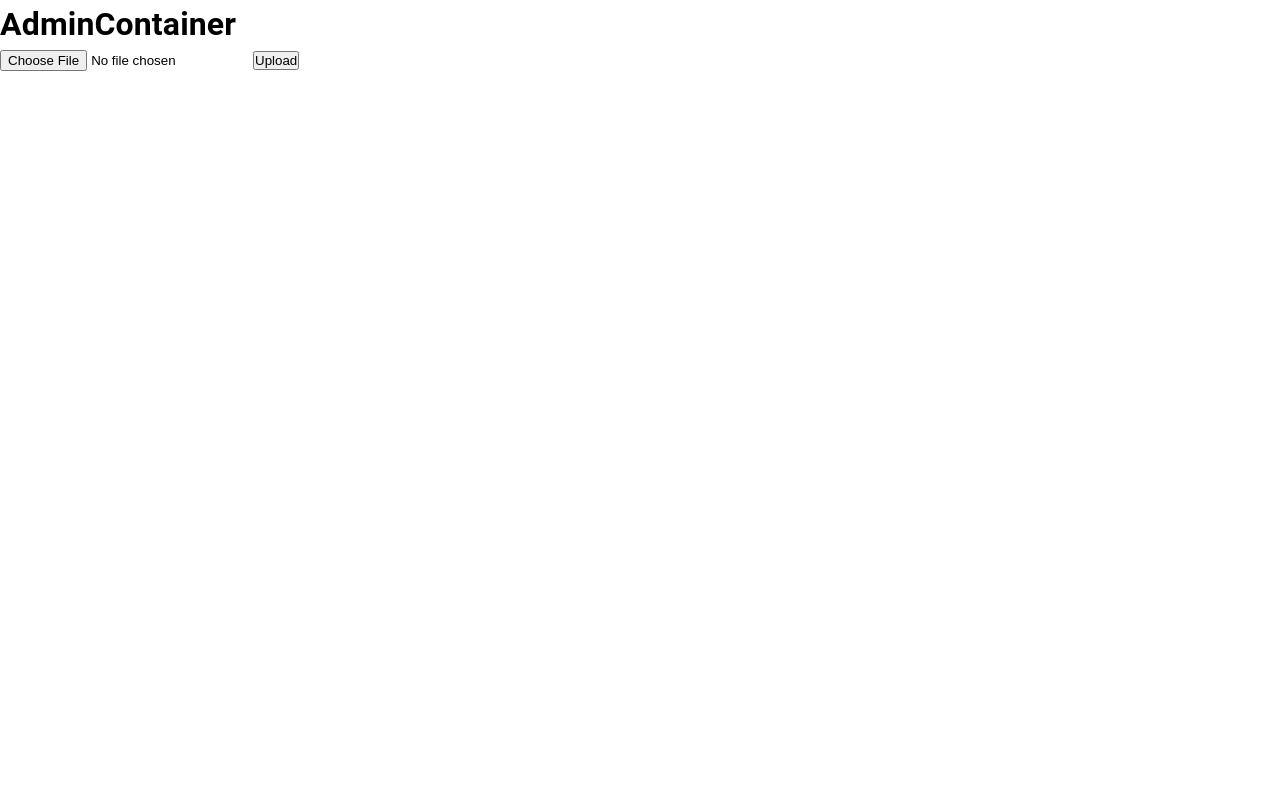
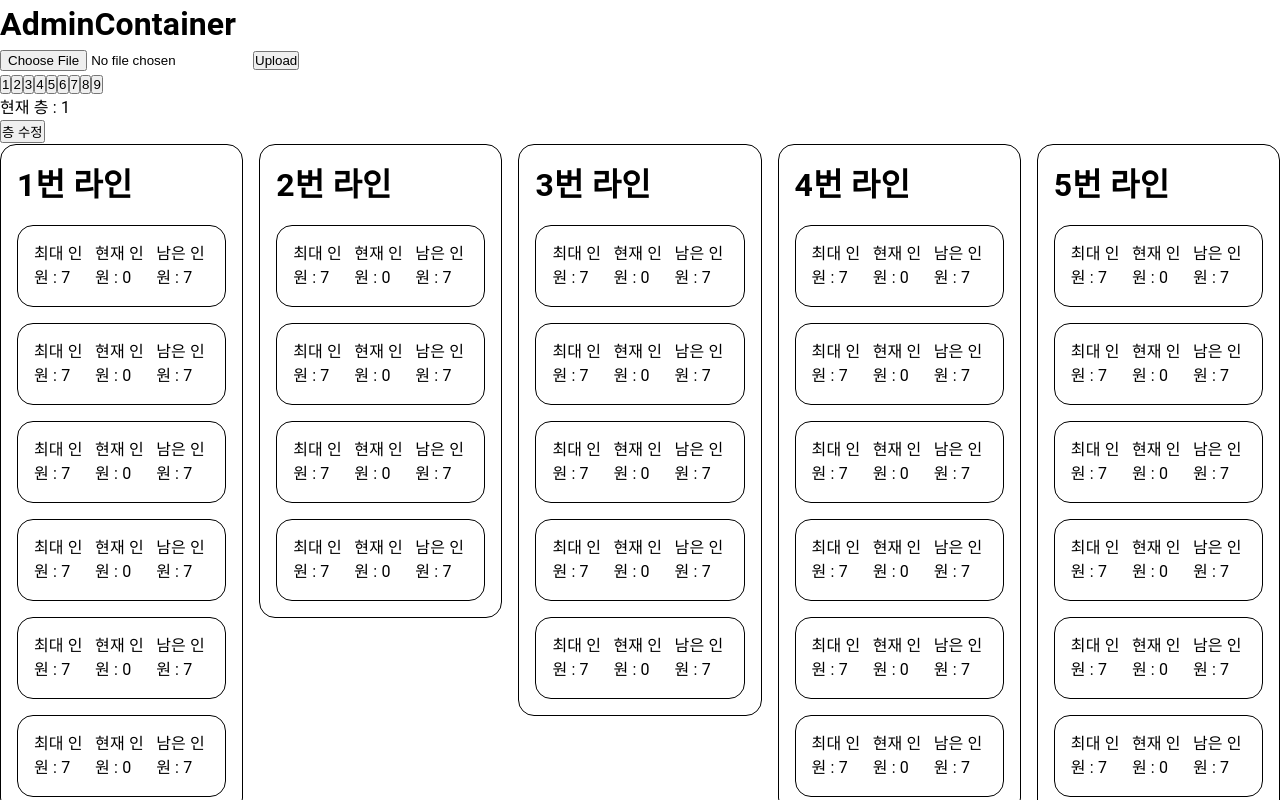
Before and after one commit to LDK1009/V-DAS, a Next.js app in the folder project/: page /admin in a window 1280 px wide. Shown: the top 800 px of the page. Built offline with nearby package versions, Linux system fonts and the light colour scheme; what @mui/material-nextjs would draw is missing.

Commit message:
✨ Feat : 기숙사 뷰 UI 개발

```diff
--- a/project/src/components/pages/admin/AdminContainer.tsx
+++ b/project/src/components/pages/admin/AdminContainer.tsx
@@ -2,12 +2,14 @@
 
 import React from "react";
 import InputSection from "./container/InputSection";
+import EditDormitoryContainer from "./container/edit-dormitory/EditDormitoryContainer";
 
 const AdminContainer = () => {
   return (
     <div>
       <h1>AdminContainer</h1>
       <InputSection />
+      <EditDormitoryContainer />
     </div>
   );
 };
--- /dev/null
+++ b/project/src/components/pages/admin/container/edit-dormitory/ChangeFloorButtonGroup.tsx
@@ -0,0 +1,53 @@
+import { useDormitoryStore } from "@/store/dormitory/dormitoryStore";
+import { Modal, Stack, styled } from "@mui/material";
+import React, { useState } from "react";
+
+const ChangeFloorButtonGroup = () => {
+  const { dormitoryData, currentFloor, setCurrentFloor } = useDormitoryStore();
+
+  const floors = dormitoryData?.floors;
+
+  const [isModalOpen, setIsModalOpen] = useState(false);
+
+  return (
+    <div>
+      {floors?.map((el) => {
+        return (
+          <button key={el.floorNumber} onClick={() => setCurrentFloor(el.floorNumber)}>
+            {el.floorNumber}
+          </button>
+        );
+      })}
+      <div>현재 층 : {currentFloor}</div>
+      <button onClick={() => setIsModalOpen(true)}>층 수정</button>
+      <ChangeFloorModal isModalOpen={isModalOpen} setIsModalOpen={setIsModalOpen} />
+    </div>
+  );
+};
+
+export default ChangeFloorButtonGroup;
+
+type ChangeFloorModalPropsType = {
+  isModalOpen: boolean;
+  setIsModalOpen: (isModalOpen: boolean) => void;
+};
+
+const ChangeFloorModal = ({ isModalOpen, setIsModalOpen }: ChangeFloorModalPropsType) => {
+  return (
+    <Modal open={isModalOpen} onClose={() => setIsModalOpen(false)}>
+      <ModalContainer>
+        <h1>층 수정</h1>
+      </ModalContainer>
+    </Modal>
+  );
+};
+
+const ModalContainer = styled(Stack)`
+  width: 500px;
+  height: 500px;
+  background-color: white;
+  position: absolute;
+  top: 50%;
+  left: 50%;
+  transform: translate(-50%, -50%);
+`;
--- /dev/null
+++ b/project/src/components/pages/admin/container/edit-dormitory/EditDormitoryContainer.tsx
@@ -0,0 +1,22 @@
+import { useDormitoryStore } from '@/store/dormitory/dormitoryStore';
+import { useEffect } from 'react';
+import ChangeFloorButtonGroup from './ChangeFloorButtonGroup';
+import FloorView from './FloorView';
+
+const EditDormitory = () => {
+
+    const { dormitoryData } = useDormitoryStore();
+
+    useEffect(() => {
+        console.log(dormitoryData);
+    }, [dormitoryData]);
+
+    return (
+        <div>
+            <ChangeFloorButtonGroup/>
+            <FloorView/>
+        </div>
+    );
+};
+
+export default EditDormitory;
--- /dev/null
+++ b/project/src/components/pages/admin/container/edit-dormitory/FloorView.tsx
@@ -0,0 +1,54 @@
+import { useDormitoryStore } from "@/store/dormitory/dormitoryStore";
+import { mixinFlex } from "@/styles/mixins";
+import { LineType } from "@/types/dormitory";
+import { Stack, styled } from "@mui/material";
+import React from "react";
+
+const FloorView = () => {
+  const { dormitoryData, currentFloor } = useDormitoryStore();
+  const lines: LineType[] = dormitoryData?.floors[currentFloor].lines || [];
+
+  return (
+    <Container>
+      {lines.map((line, lineIndex) => {
+        return (
+          <LineContainer key={lineIndex}>
+            <h1>{lineIndex + 1}번 라인</h1>
+            {line.rooms.map((room, roomIndex) => {
+              return (
+                <RoomContainer key={roomIndex}>
+                  <div>최대 인원 : {room.max}</div>
+                  <div>현재 인원 : {room.current}</div>
+                  <div>남은 인원 : {room.remain}</div>
+                </RoomContainer>
+              );
+            })}
+          </LineContainer>
+        );
+      })}
+    </Container>
+  );
+};
+
+export default FloorView;
+
+const Container = styled(Stack)`
+  ${mixinFlex("row", "center", "start")}
+  column-gap: 16px;
+`;
+
+const LineContainer = styled(Stack)`
+  ${mixinFlex("column", "center", "start")}
+  padding: 16px;
+  border: 1px solid black;
+  border-radius: 16px;
+  row-gap: 16px;
+`;
+
+const RoomContainer = styled(Stack)`
+  ${mixinFlex("row", "center", "center")}
+  padding: 16px;
+  border: 1px solid black;
+  border-radius: 16px;
+  gap: 8px;
+`;
--- /dev/null
+++ b/project/src/store/dormitory/dormitoryStore.ts
@@ -0,0 +1,67 @@
+import { DormitoryType, FloorType, LineType, RoomType } from "@/types/dormitory";
+import { create } from "zustand";
+
+// Zustand 스토어 정의
+
+type DormitoryStoreType = {
+  ////////// 기숙사 데이터 관련
+  dormitoryData: DormitoryType | null;
+  setDormitoryData: (dormitoryData: DormitoryType | null) => void;
+  initDormitoryData: () => void;
+  ////////// 현재 층 관련
+  currentFloor: number;
+  setCurrentFloor: (floor: number) => void;
+};
+
+////////// 방 초기화
+const initialRoom: RoomType = {
+  max: 7,
+  current: 0,
+  remain: 7,
+  assignedChurchArray: [],
+};
+
+////////// 라인 초기화
+const initialLine1: LineType = {
+  rooms: Array.from({ length: 6 }, () => ({ ...initialRoom })),
+};
+const initialLine2: LineType = {
+  rooms: Array.from({ length: 4 }, () => ({ ...initialRoom })),
+};
+const initialLine3: LineType = {
+  rooms: Array.from({ length: 5 }, () => ({ ...initialRoom })),
+};
+const initialLine4: LineType = {
+  rooms: Array.from({ length: 6 }, () => ({ ...initialRoom })),
+};
+const initialLine5: LineType = {
+  rooms: Array.from({ length: 16 }, () => ({ ...initialRoom })),
+};
+
+////////// 층 초기화
+const initialFloor: FloorType = {
+  floorNumber: 0,
+  lines: [initialLine1, initialLine2, initialLine3, initialLine4, initialLine5],
+};
+
+////////// 기숙사 초기화
+const initialDormitory: DormitoryType = {
+  floors: Array.from({ length: 9 }, (_, index) => ({
+      ...initialFloor,
+      floorNumber: index + 1,
+  })),
+};
+
+export const useDormitoryStore = create<DormitoryStoreType>()((set) => ({
+  // 기숙사 데이터
+  dormitoryData: initialDormitory,
+  // 기숙사 데이터 설정
+  setDormitoryData: (dormitoryData) => set({ dormitoryData }),
+  // 기숙사 데이터 초기화
+  initDormitoryData: () => set({ dormitoryData: initialDormitory }),
+
+  // 현재 보고있는 층
+  currentFloor: 1,
+  // 현재 보고있는 층 변경
+  setCurrentFloor: (floor) => set({ currentFloor: floor }),
+}));
--- /dev/null
+++ b/project/src/types/dormitory.ts
@@ -0,0 +1,26 @@
+type AssignedChurchType = {
+  name: string;
+  people: number;
+};
+
+type RoomType = {
+  max: number;
+  current: number;
+  remain: number;
+  assignedChurchArray: AssignedChurchType[];
+};
+
+type LineType = {
+  rooms: RoomType[];
+};
+
+type FloorType = {
+  floorNumber: number;
+  lines: LineType[];
+};
+
+type DormitoryType = {
+  floors: FloorType[];
+};
+
+export type { RoomType, LineType, FloorType, DormitoryType };
```
Also changed, not shown: project/src/components/pages/admin/container/InputSection.tsx (+3 -4 lines).
